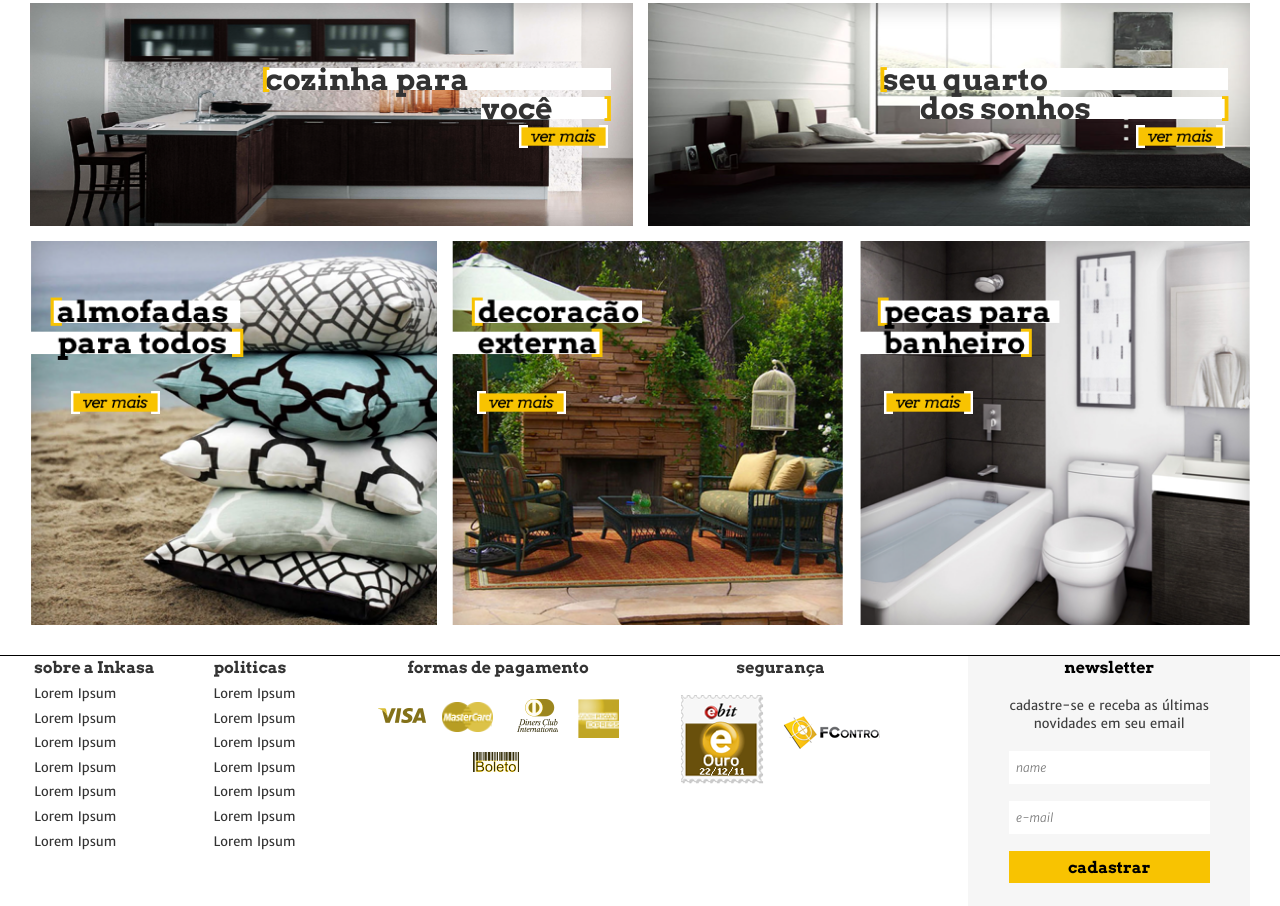
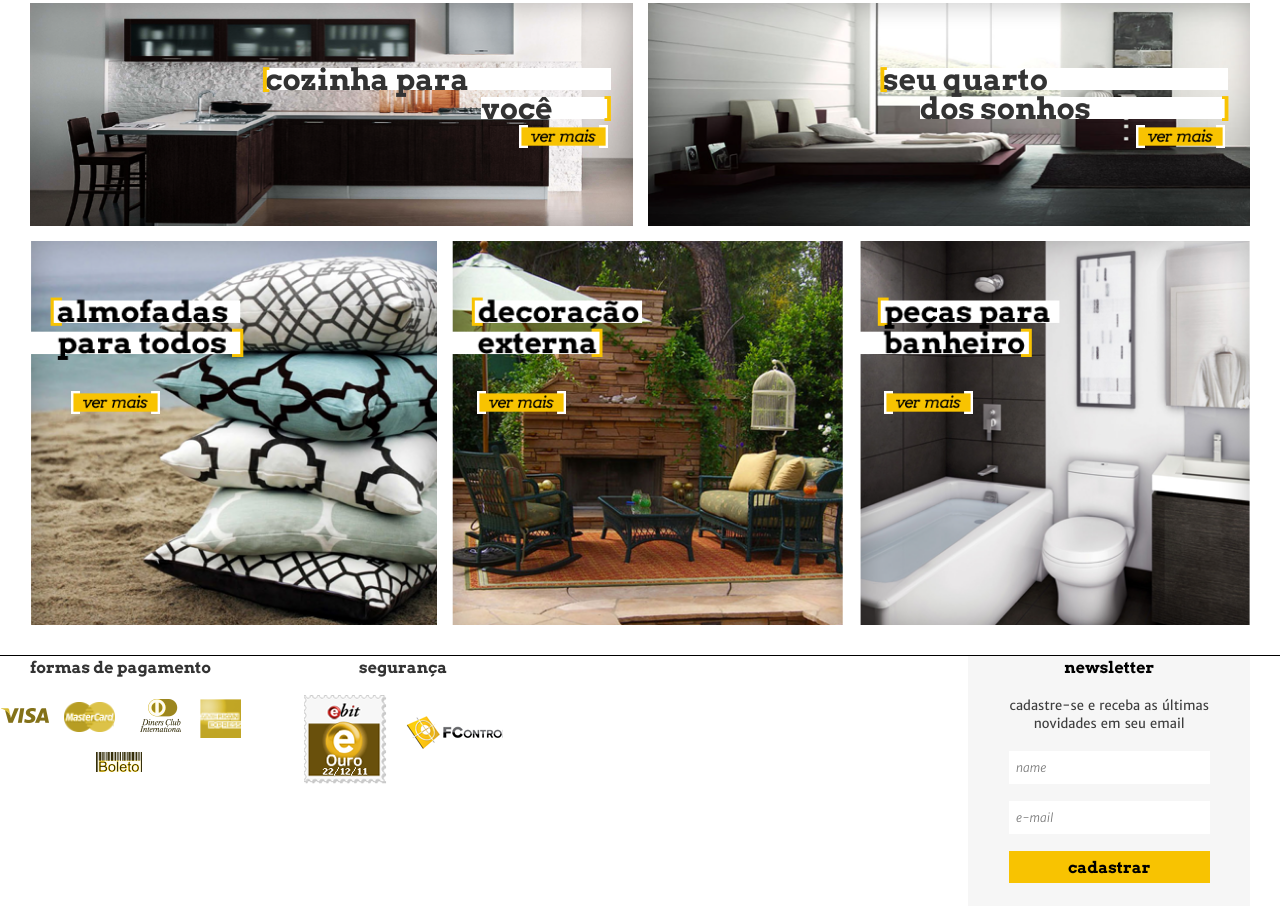
Before and after one commit to svetlana-zaletskay/inkasa, a plain HTML site: page index.html in a window 1280 px wide. Shown: the part 1528-2434 px from the top of the page. Drawn offline with Linux system fonts and the light colour scheme; a script that the page names is missing.

Commit message:
men-block

```diff
--- a/blocks/footer.scss
+++ b/blocks/footer.scss
@@ -23,7 +23,6 @@
     }
     .visa {
       background: url("../images/visa-2.png") 0 0;
-      //background-repeat: no-repeat;
     }
     .visa:hover {
       background: url("../images/visa.png") 0 0;
--- a/index.html
+++ b/index.html
@@ -22,6 +22,8 @@
                 </div>
             </div>
             <!--</div>-->
+
+            <!--BUTTON MOBILE MENU-->
             <div class="header-content row">
                 <div class="navbar-header col-xs-2 col-sm-1">
                     <button type="button" class="navbar-toggle menu-button" data-toggle="collapse"
@@ -43,6 +45,8 @@
                 <div class="conteiner-logo col-xs-7 col-sm-10 col-md-3">
                     <a href="#"><img class="logo-img" src="images/logo.png" alt="logo"></a>
                 </div>
+                <!--BUTTON MOBILE MENU-->
+
                 <div class="search col-md-5">
                     <div id="searchBlock">
                         <div id="searchBlock2" class="search-block">
@@ -261,6 +265,8 @@
 
         <div class="body">
             <div class="row">
+
+                <!--SLICK-->
                 <div class="inkasa-slick">
                     <div class="banner-block">
                         <div class="text-banner-content-1">
@@ -290,11 +296,12 @@
                         </div>
                     </div>
                 </div>
+                <!--SLICK-->
+
                 <div class="products col-sm-6 col-md-12">
                     <div class="row">
                         <div class="col-xs-6 col-sm-6 col-md-2 col-products col-products-l">
                             <a href="#">
-                                <!--<img class="img-product" src="images/sofa.png"/>-->
                                 <div class="product bg-sofa"></div>
                                 <div class="text-top"><span>sofa</span></div>
                             </a>
@@ -304,7 +311,6 @@
                             <a href="#" class="cadeira">
                                 <div class="product bg-cadeira"></div>
                                 <div class="text-top"><span>cadeira</span></div>
-                                <!--<img class="img-product" src="images/cadeira.png"/>-->
                             </a>
                             <div class="block-front"><a class="ver-mais" href="#">ver mais</a></div>
                         </div>
@@ -312,7 +318,6 @@
                             <a href="#" class="abajur">
                                 <div class="product bg-abajur"></div>
                                 <div class="text-top"><span>abajur</span></div>
-                                <!--<img class="img-product" src="images/abajure.png"/>-->
                             </a>
                             <div class="block-front"><a class="ver-mais" href="#">ver mais</a></div>
                         </div>
@@ -320,7 +325,6 @@
                             <a href="#" class="mesa">
                                 <div class="product bg-mesa"></div>
                                 <div class="text-top"><span>mesa</span></div>
-                                <!--<img class="img-product" src="images/mesa.png"/>-->
                             </a>
                             <div class="block-front"><a class="ver-mais" href="#">ver mais</a></div>
                         </div>
@@ -328,13 +332,11 @@
                             <a href="#" class="decoracao">
                                 <div class="product bg-decoracao"></div>
                                 <div class="text-top"><span>decoracao</span></div>
-                                <!--<img class="img-product" src="images/decoracao.png"/>-->
                             </a>
                             <div class="block-front"><a class="ver-mais" href="#">ver mais</a></div>
                         </div>
                         <div class="col-xs-6 col-sm-6 col-md-2 col-products col-products-r col-product-button">
                             <a href="#" class="estante">
-                                <!--<img class="img-product" src="images/estante.png"/>-->
                                 <div class="product bg-estante"></div>
                                 <div class="text-top"><span>estante</span></div>
                             </a>
@@ -382,28 +384,6 @@
     </div>
 
     <div class="footer">
-        <div class="list-lorem">
-            <div class="list list-1 col-md-2">
-                <span class="text-formas">sobre a Inkasa</span><br>
-                <div>Lorem Ipsum</div>
-                <div>Lorem Ipsum</div>
-                <div>Lorem Ipsum</div>
-                <div>Lorem Ipsum</div>
-                <div>Lorem Ipsum</div>
-                <div>Lorem Ipsum</div>
-                <div>Lorem Ipsum</div>
-            </div>
-            <div class="list list-2 col-md-2">
-                <span class="text-formas">politicas</span><br>
-                <div>Lorem Ipsum</div>
-                <div>Lorem Ipsum</div>
-                <div>Lorem Ipsum</div>
-                <div>Lorem Ipsum</div>
-                <div>Lorem Ipsum</div>
-                <div>Lorem Ipsum</div>
-                <div>Lorem Ipsum</div>
-            </div>
-        </div>
         <div class="col-xs-12 col-sm-12 panel-group" id="accordion">
             <div class="panel panel-default panel-accordion">
                 <div class="panel-heading panel-heading-bg">
```
Also changed, not shown: 1 other file.
